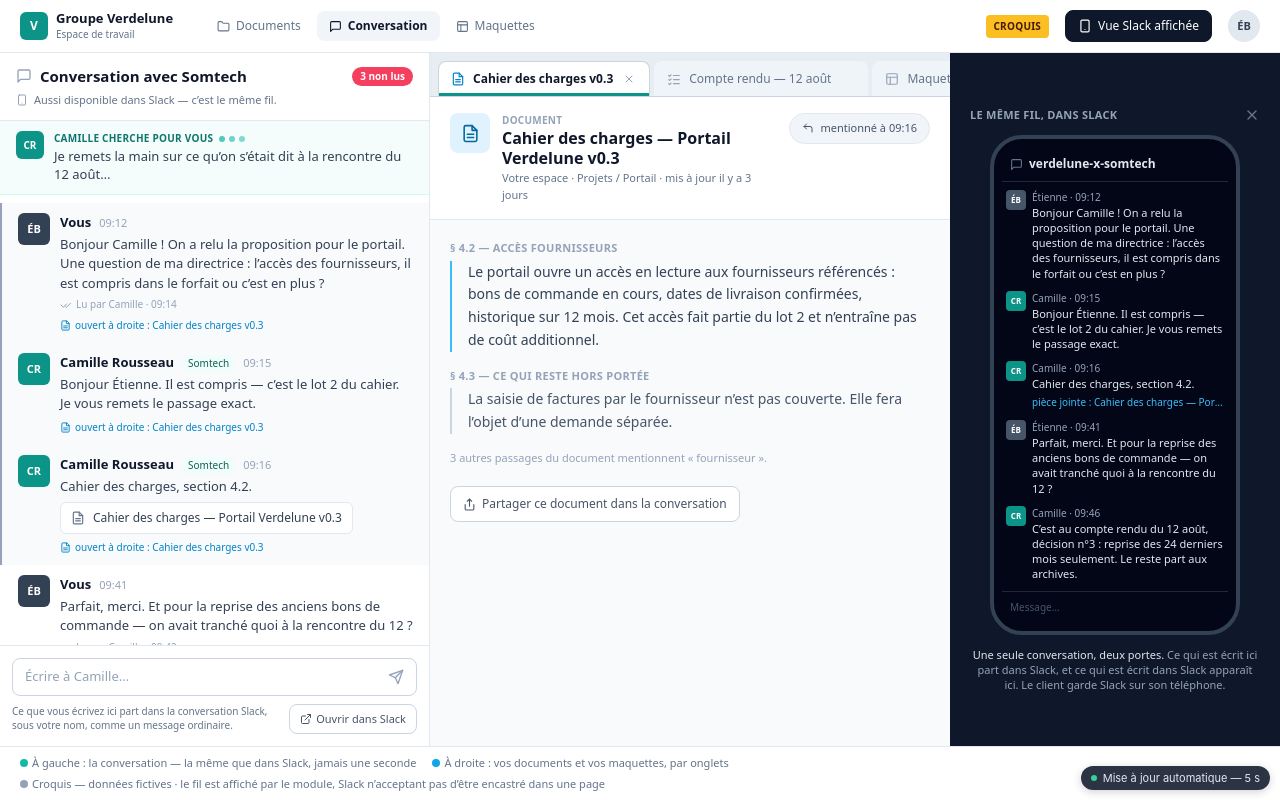
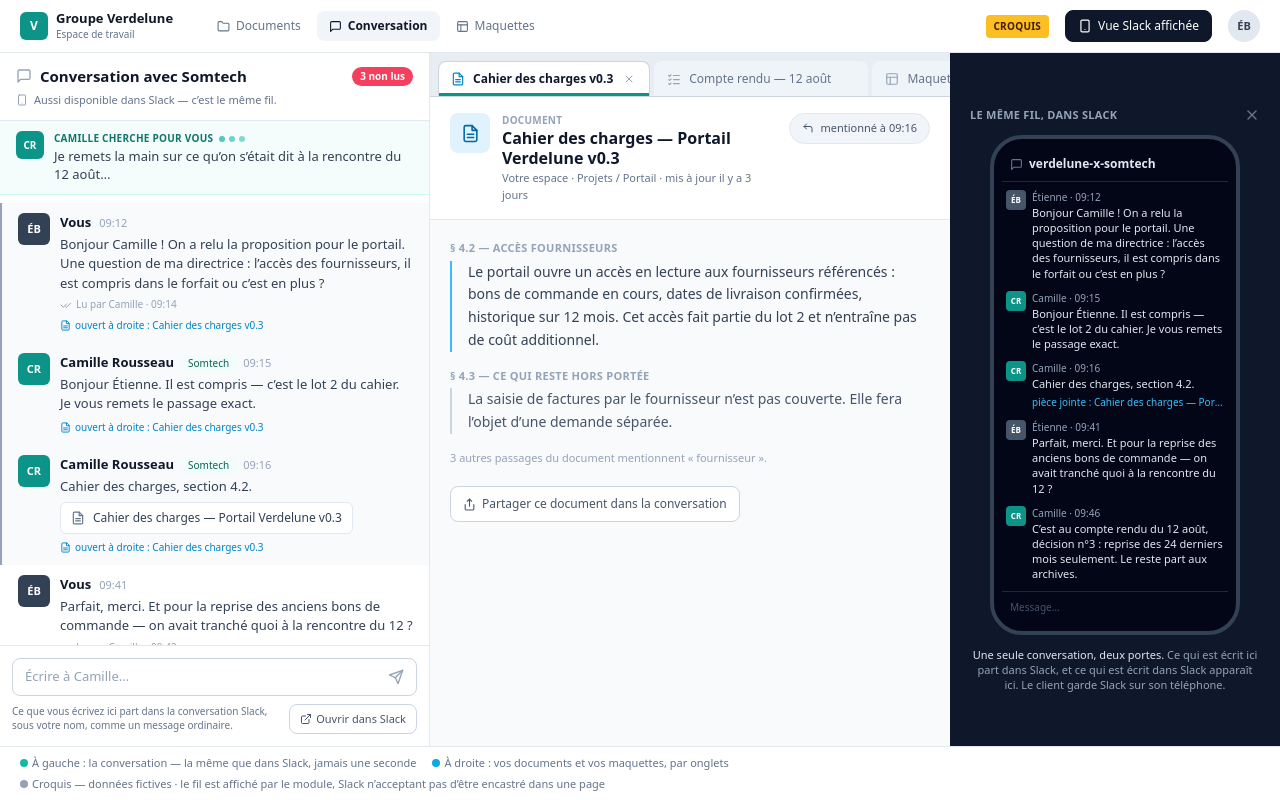
Before and after one commit to SomtechSolutionMAxime/atelier-conversation-client, a plain HTML site: page index.html in a window 1280 px wide. Drawn offline with nearby package versions, Linux system fonts and the light colour scheme.

Commit message:
fix: retire le rechargement automatique et sa pastille — il faisait clignoter la page et perdre le contexte du lecteur

```diff
--- a/index.html
+++ b/index.html
@@ -484,30 +484,8 @@ function App() {
 ReactDOM.createRoot(document.getElementById('root')).render(el(App, null));
   </script>
 
-  <!-- Rafraîchissement automatique : le lecteur n'a rien à faire pour voir la version suivante. -->
-  <script>
-  (function () {
-    var SECONDES = 10;
-    var pastille = document.createElement('div');
-    pastille.style.cssText = 'position:fixed;right:10px;bottom:10px;z-index:9999;font:11px -apple-system,system-ui,sans-serif;'
-      + 'background:rgba(15,23,42,.88);color:#e2e8f0;padding:5px 10px;border-radius:999px;display:flex;align-items:center;gap:6px;'
-      + 'box-shadow:0 2px 8px rgba(0,0,0,.18);pointer-events:none';
-    var point = document.createElement('span');
-    point.style.cssText = 'width:6px;height:6px;border-radius:50%;background:#34d399;display:inline-block';
-    var texte = document.createElement('span');
-    pastille.appendChild(point); pastille.appendChild(texte);
-    document.body.appendChild(pastille);
-
-    var reste = SECONDES;
-    texte.textContent = 'Mise à jour automatique — ' + reste + ' s';
-    setInterval(function () {
-      reste = reste - 1;
-      if (reste > 0) { texte.textContent = 'Mise à jour automatique — ' + reste + ' s'; return; }
-      texte.textContent = 'Mise à jour…';
-      // Paramètre variable : contourne le cache du navigateur, qui resservirait sinon l'ancienne version.
-      location.replace(location.pathname + '?maj=' + Date.now());
-    }, 1000);
-  })();
-  </script>
+  <!-- Aucun rechargement automatique. Retiré volontairement : recharger la page à intervalle fixe
+       faisait perdre au lecteur son défilement et son onglet ouvert à chaque cycle.
+       Une page qui ne bouge pas vaut mieux qu'une page qui clignote. -->
 </body>
 </html>
```
